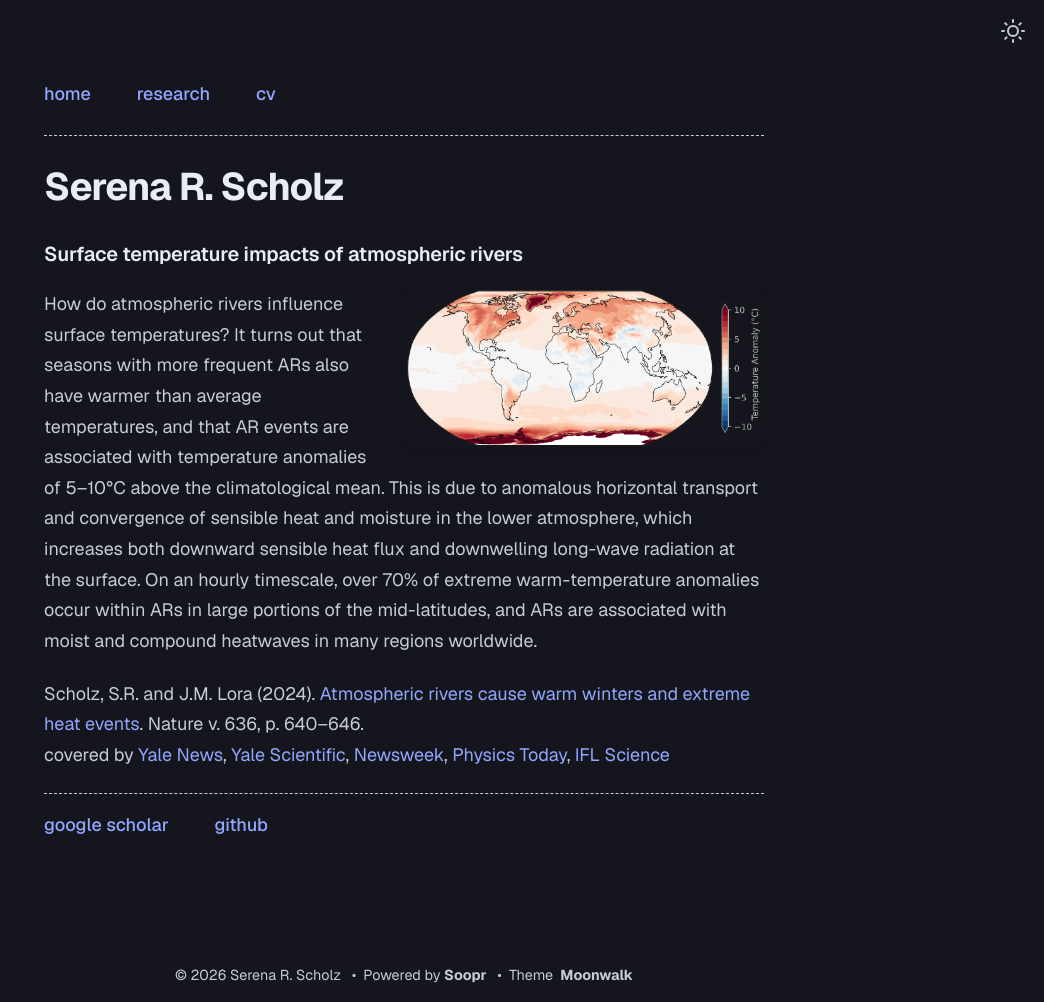
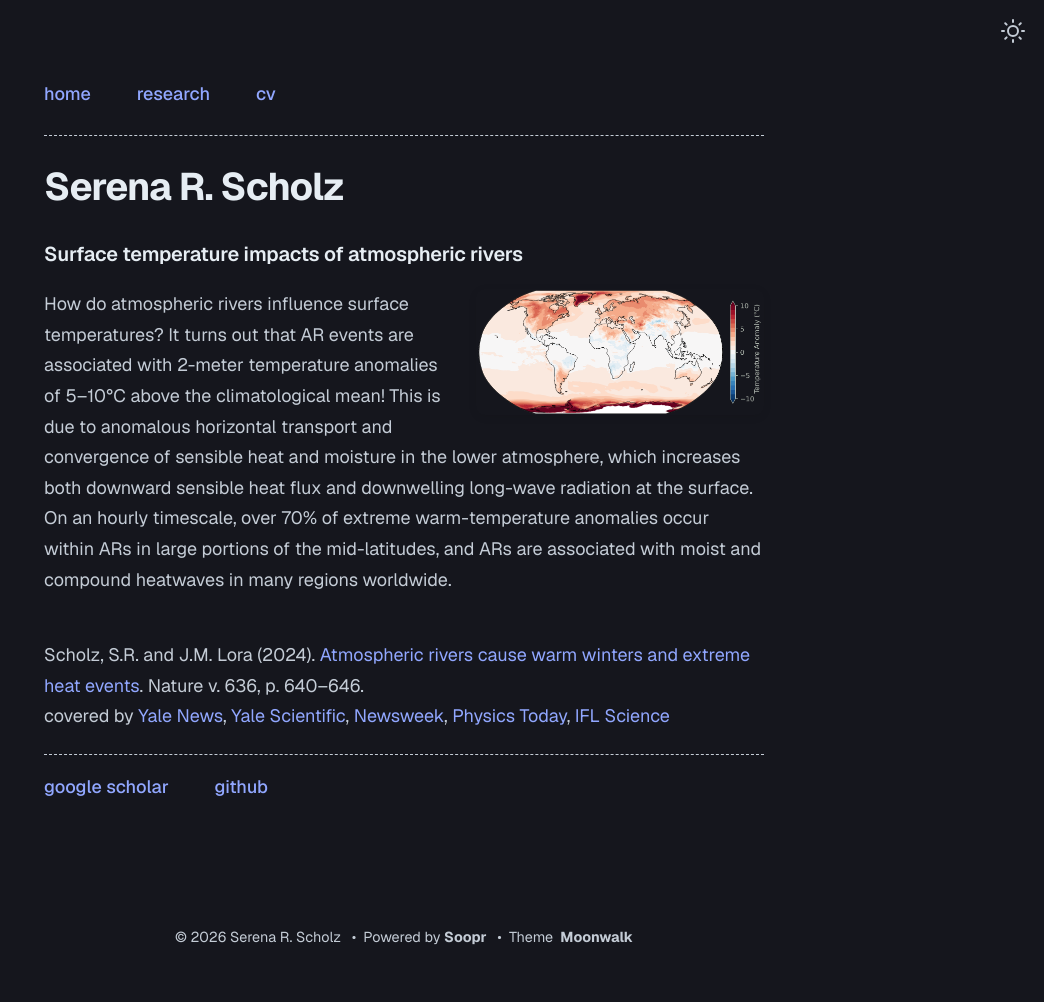
Before and after one commit to serenarscholz/serenarscholz.github.io, a Jekyll site: the page built from research.md, in a window 1280 px wide. Shown: the whole page, without its empty margins (236-1280 px from the left). Built offline with Jekyll 4.4.1, drawn with Linux system fonts in a browser that asks for light colours; after the commit the page ends 963 px from its top, so only the background shows below that.

Commit message:
Update research.md

```diff
--- a/research.md
+++ b/research.md
@@ -8,9 +8,11 @@ permalink: /research/
 
 <img src="/assets/Fig_forwebsite2.png"
      alt="2m temperature anomalies associated with atmospheric rivers"
-     style="float: right; width: 50%; margin: 0 0 1em 1.5em;">
+     style="float: right; width: 40%; margin: 0 0 1em 1.5em;">
 
-How do atmospheric rivers influence surface temperatures? It turns out that seasons with more frequent ARs also have warmer than average temperatures, and that AR events are associated with temperature anomalies of 5–10°C above the climatological mean. This is due to anomalous horizontal transport and convergence of sensible heat and moisture in the lower atmosphere, which increases both downward sensible heat flux and downwelling long-wave radiation at the surface. On an hourly timescale, over 70% of extreme warm-temperature anomalies occur within ARs in large portions of the mid-latitudes, and ARs are associated with moist and compound heatwaves in many regions worldwide.
+How do atmospheric rivers influence surface temperatures? It turns out that AR events are associated with 2-meter temperature anomalies of 5–10°C above the climatological mean! This is due to anomalous horizontal transport and convergence of sensible heat and moisture in the lower atmosphere, which increases both downward sensible heat flux and downwelling long-wave radiation at the surface. On an hourly timescale, over 70% of extreme warm-temperature anomalies occur within ARs in large portions of the mid-latitudes, and ARs are associated with moist and compound heatwaves in many regions worldwide.
+
+<div style="clear: both;"></div>
 
 Scholz, S.R. and J.M. Lora (2024). [Atmospheric rivers cause warm winters and extreme heat events](https://doi.org/10.1038/s41586-024-08238-7). Nature v. 636, p. 640–646.\
 covered by [Yale News](https://news.yale.edu/2024/12/18/intense-ribbons-rain-also-bring-heat-yale-scientists-say), [Yale Scientific](https://www.yalescientific.org/2025/04/rings-of-fire/), [Newsweek](https://www.newsweek.com/atmospheric-river-extreme-heat-heatwave-temperature-weather-us-2002742), [Physics Today](https://physicstoday.aip.org/news/atmospheric-rivers-bring-anomalously-high-temperatures), [IFL Science](https://www.iflscience.com/atmospheric-rivers-are-influencing-unseasonably-warm-winters-and-heatwaves-77304)
```
